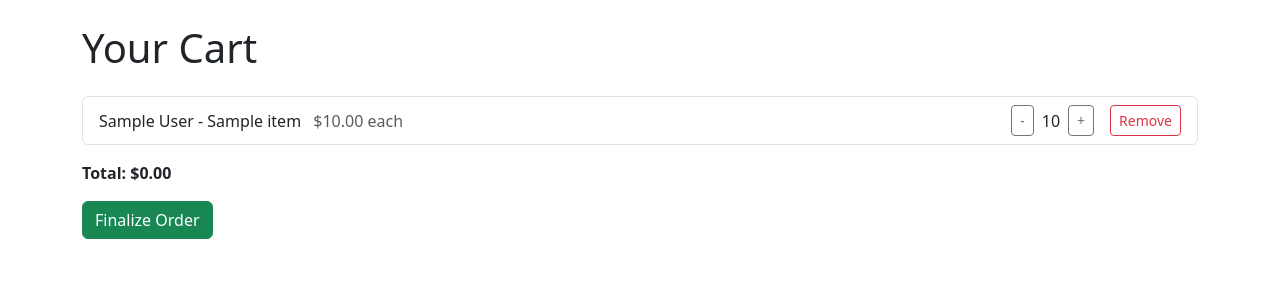
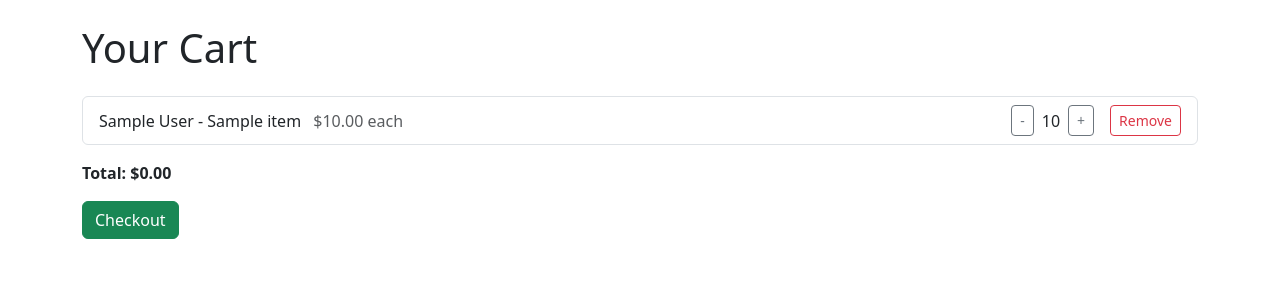
Before and after one commit to PatrykWidz/conf2025_bookstore, a Flask app: template templates/cart.html in a window 1280 px wide. Shown: the part 54-354 px from the top of the page. Run offline with Flask 3, Linux system fonts and the light colour scheme; the template is opened without the code that fills it: most values are stand-ins (such as "Sample title", 1, 10 or a date in 2020).

Commit message:
Rename cart finalize action to checkout

```diff
--- a/templates/cart.html
+++ b/templates/cart.html
@@ -108,7 +108,7 @@
             </ul>
             <p class="fw-bold">Total: ${{ '%.2f'|format(total) }}</p>
             <form method="post" onsubmit="showLoading()">
-                <button id="finalizeButton" type="submit" class="btn btn-success">Finalize Order</button>
+                <button id="checkoutButton" type="submit" class="btn btn-success">Checkout</button>
                 <div id="loadingSpinner" class="spinner-border text-success ms-2" role="status" style="display: none;">
                     <span class="visually-hidden">Loading...</span>
                 </div>
@@ -120,7 +120,7 @@
 </div>
 <script>
     function showLoading() {
-        document.getElementById('finalizeButton').style.display = 'none';
+        document.getElementById('checkoutButton').style.display = 'none';
         document.getElementById('loadingSpinner').style.display = 'inline-block';
     }
 </script>
```
Also changed, not shown: README.md.
